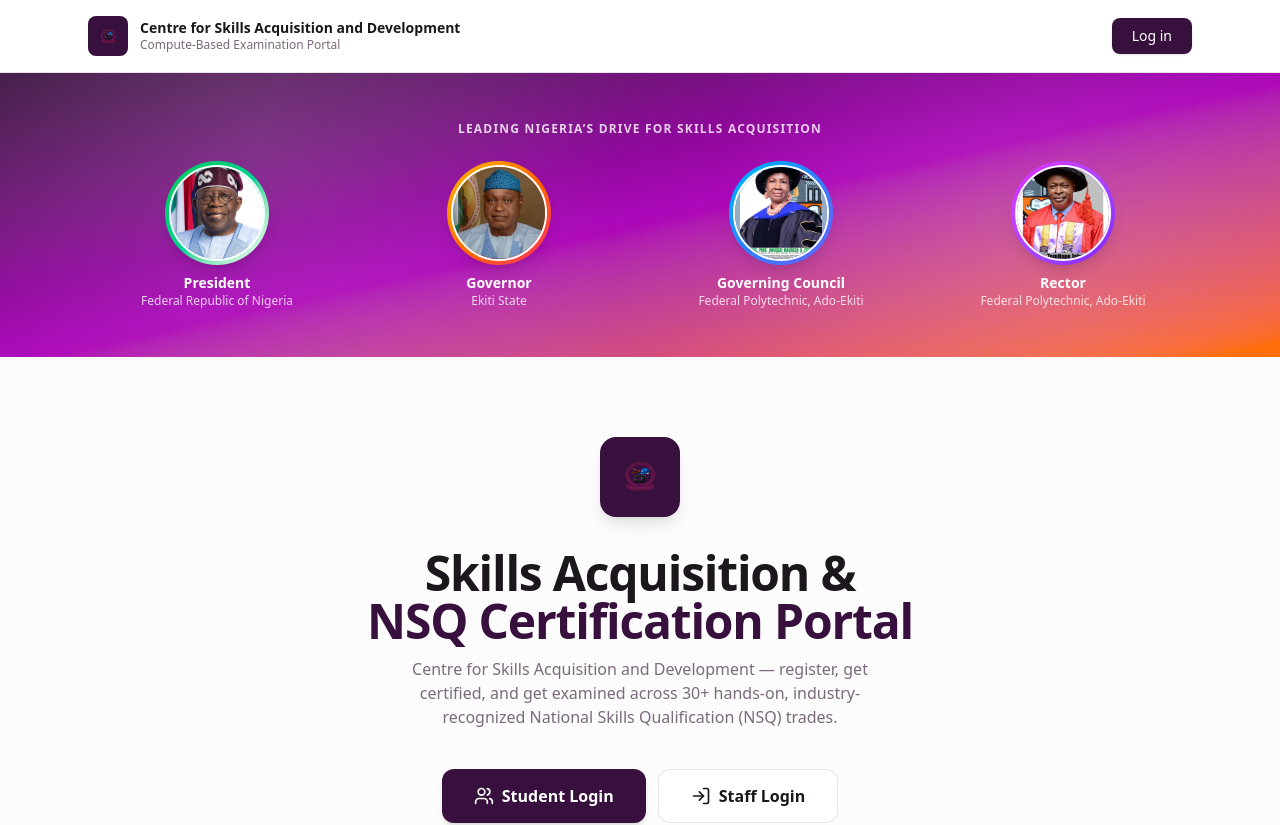
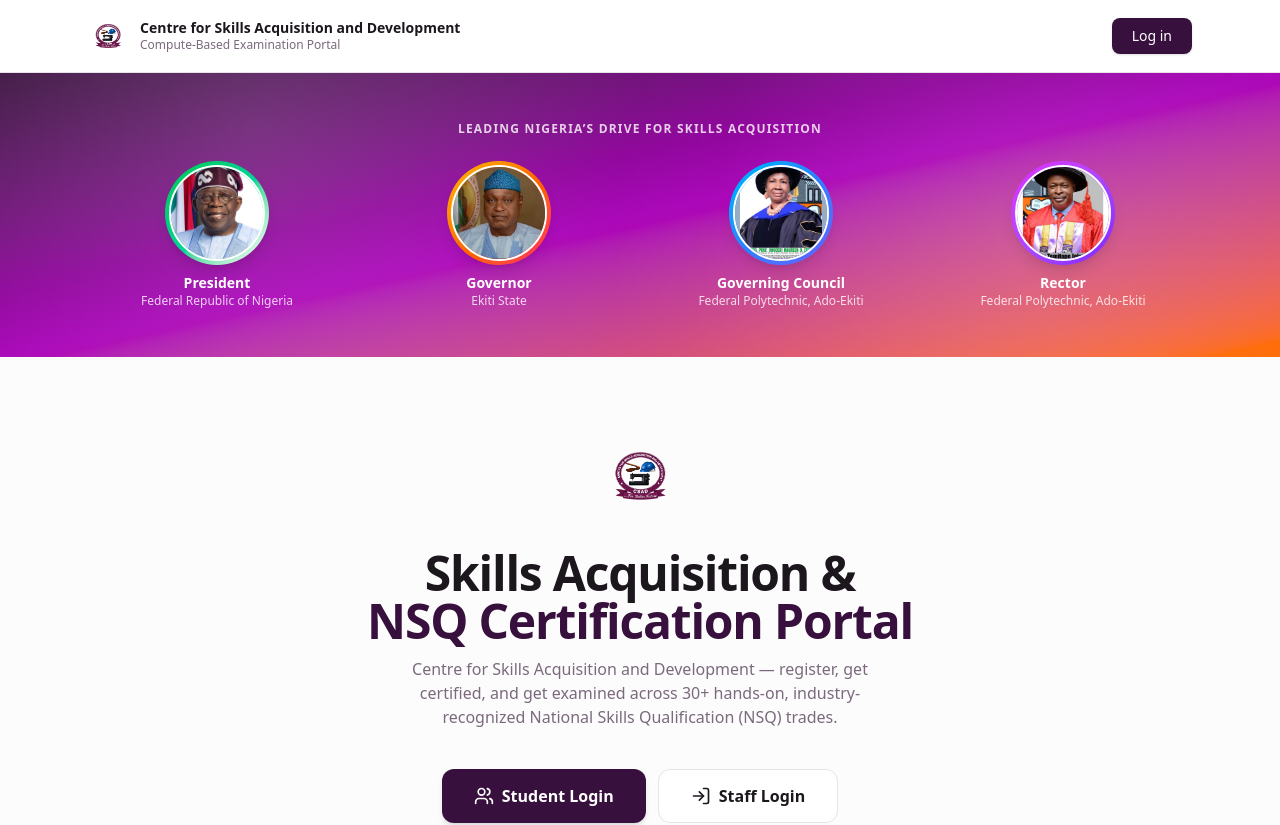
Before and after one commit to smartcodav/csad-web, a React (Vite) app: page / in a window 1280 px wide. Shown: the top 825 px of the page. Built offline with nearby package versions, Linux system fonts and the light colour scheme; the HTML template or start-up script is replaced by a standard one; a web font is replaced by a local one.

Commit message:
Remove solid box behind logo so it renders on a transparent background

```diff
--- a/src/App.tsx
+++ b/src/App.tsx
@@ -170,8 +170,8 @@
             <header className="border-b bg-card/80 backdrop-blur-sm">
                 <div className="mx-auto flex max-w-6xl items-center justify-between gap-3 px-4 py-3 sm:px-6 sm:py-4">
                     <div className="flex min-w-0 items-center gap-2.5 sm:gap-3">
-                        <div className="flex h-9 w-9 shrink-0 items-center justify-center rounded-lg bg-primary text-primary-foreground sm:h-10 sm:w-10">
-                            <Logo className="h-5 w-5 sm:h-6 sm:w-6" />
+                        <div className="flex h-9 w-9 shrink-0 items-center justify-center text-primary sm:h-10 sm:w-10">
+                            <Logo className="h-9 w-9 sm:h-10 sm:w-10" />
                         </div>
                         <div className="min-w-0">
                             <p className="truncate text-sm font-bold leading-tight">{INSTITUTION_NAME}</p>
@@ -218,8 +218,8 @@
             <main className="flex flex-1 flex-col">
                 <div className="flex flex-col items-center px-6 py-16 text-center sm:py-20">
                     <div className="mx-auto flex max-w-2xl flex-col items-center">
-                        <div className="mb-8 flex h-20 w-20 items-center justify-center rounded-2xl bg-primary text-primary-foreground shadow-lg">
-                            <Logo className="h-12 w-12" />
+                        <div className="mb-8 flex h-20 w-20 items-center justify-center text-primary">
+                            <Logo className="h-20 w-20" />
                         </div>
 
                         <h1 className="mb-3 text-4xl font-bold tracking-tight sm:text-5xl">
```
